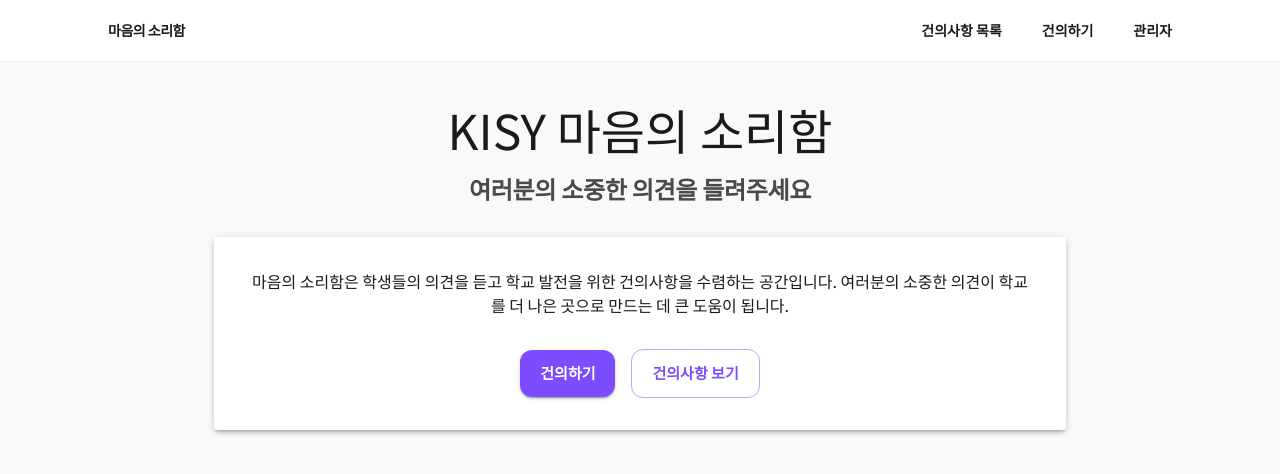
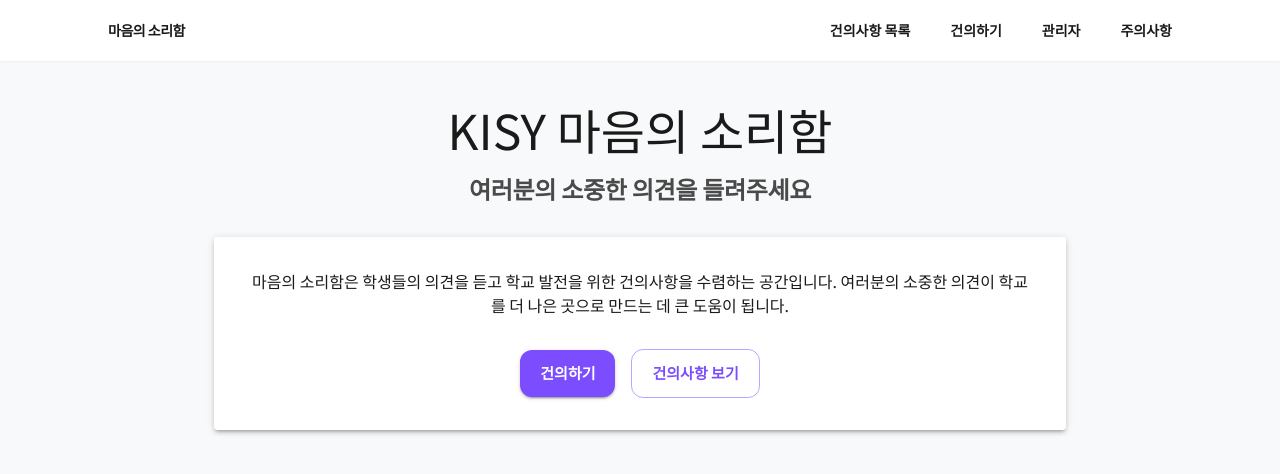
Before and after one commit to Ha-Jun-Choi/-, a React (Create React App) app in the folder client/: page / in a window 1280 px wide. Shown: the top 474 px of the page. Built offline with nearby package versions, Linux system fonts and the light colour scheme; a web font is replaced by a local one.

Commit message:
Update Navbar.js

```diff
--- a/client/src/components/Navbar.js
+++ b/client/src/components/Navbar.js
@@ -21,6 +21,9 @@ function Navbar() {
           <Button color="inherit" component={RouterLink} to="/admin">
             관리자
           </Button>
+          <Button color="inherit" component={RouterLink} to="/guidelines">
+            주의사항
+          </Button>
         </Toolbar>
       </Container>
     </AppBar>
```
